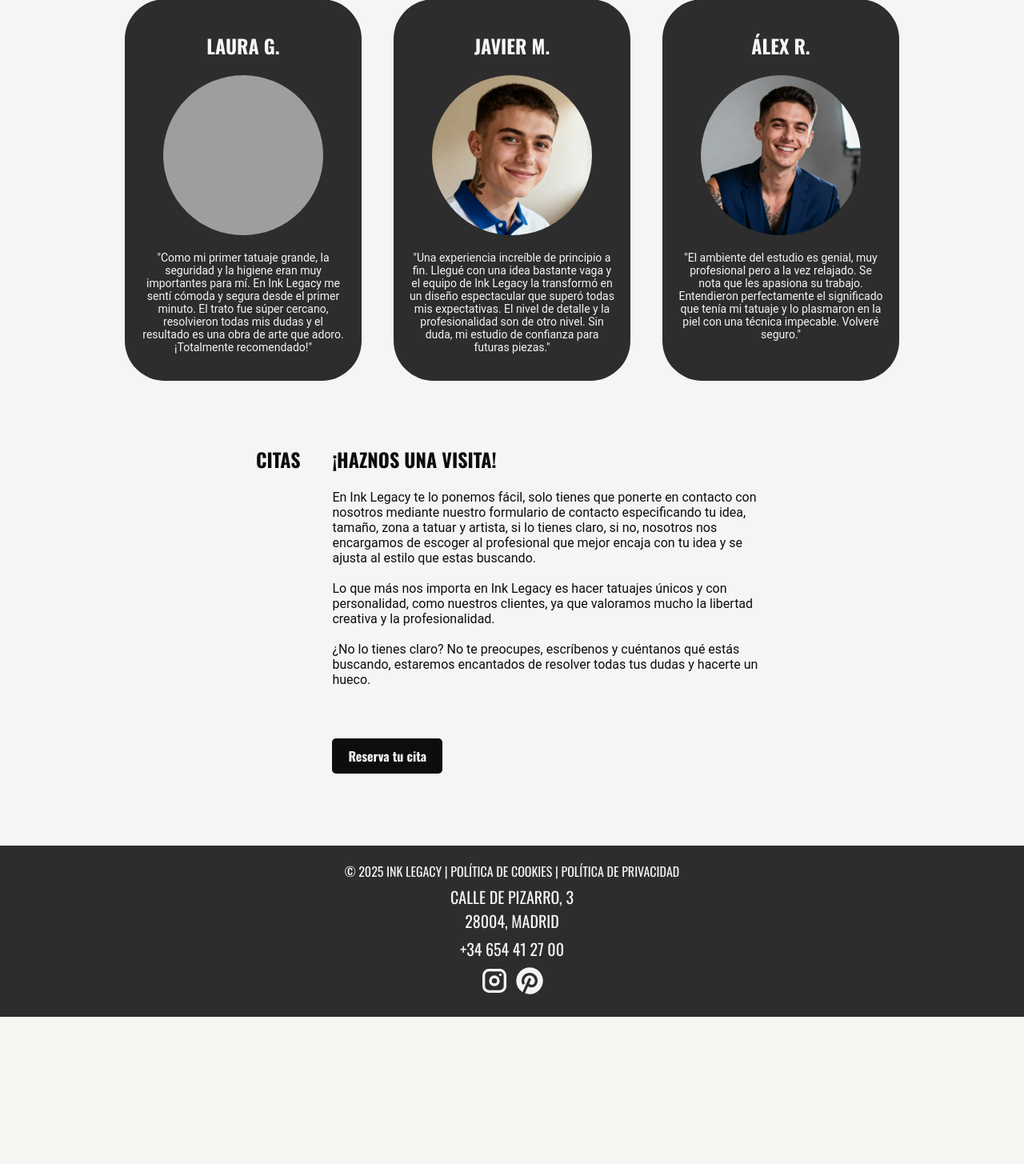
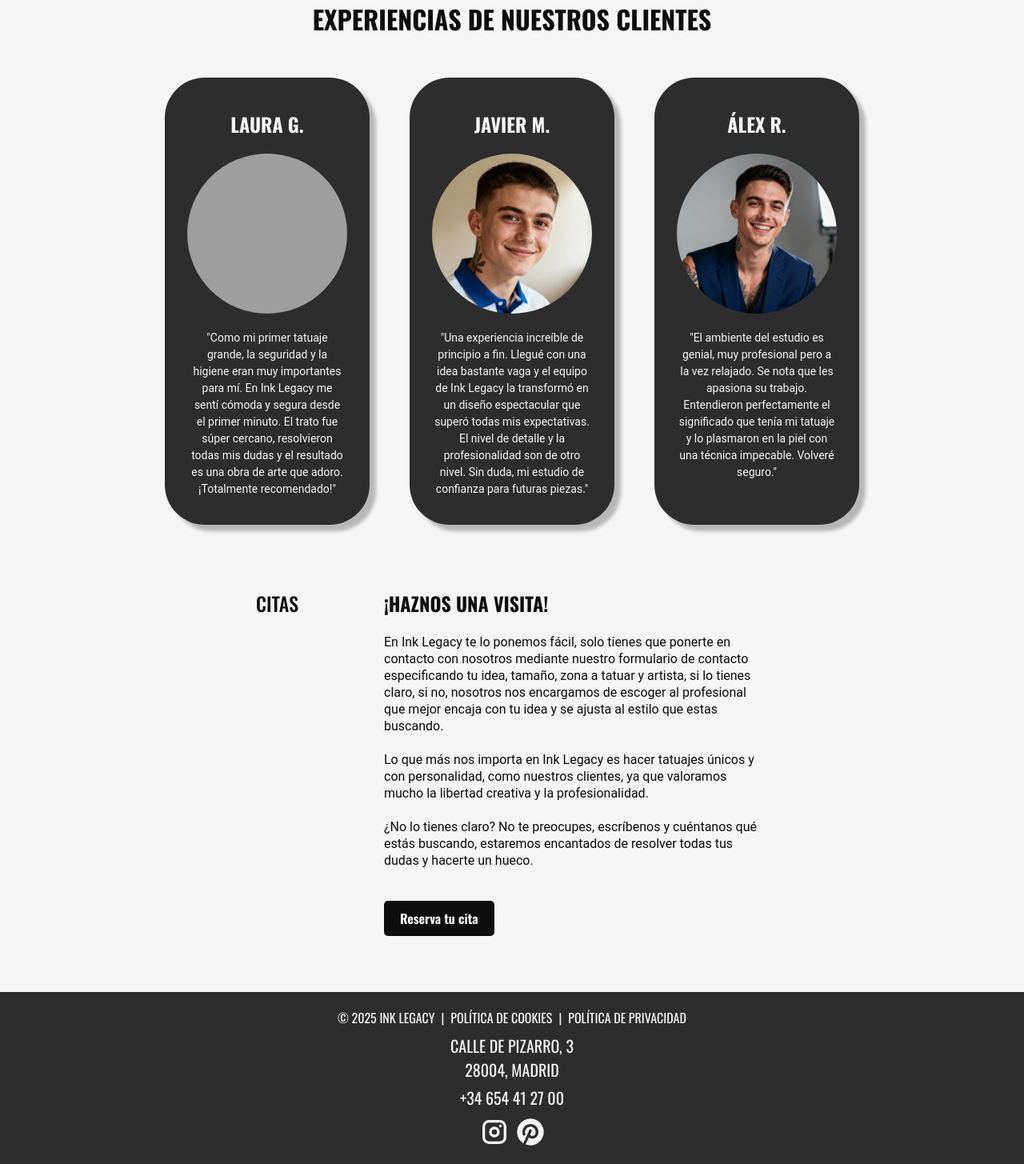
Before and after one commit to nachomf18/inklegacytattoo, a PHP site: page /html/index.html in a window 1280 px wide. Shown: the part 3217-4672 px from the top of the page at 80% size. Before the commit the page ends 4488 px from the top, so only its background shows below. Run offline with PHP 8.4, Linux system fonts and the light colour scheme; grey boxes are pictures that could not be loaded.

Commit message:
Organización de reglas

```diff
--- a/css/index.css
+++ b/css/index.css
@@ -1,3 +1,4 @@
+/* Global Styles */
 :root {
     --carbon-black: #0D0D0D;
     --bone-white: #F5F5F5;
@@ -18,20 +19,61 @@ body {
     font-family: 'Oswald', sans-serif;
 }
 
+/* Typography */
+h1 {
+    font-size: 32px;
+    line-height: 47px;
+}
+
+h2 {
+    font-size: 24px;
+    line-height: 36px;
+}
+
+h3 {
+    font-size: 20px;
+    line-height: 30px;
+}
+
+h4 {
+    font-size: 16px;
+    line-height: 21px;
+    margin: 0;
+    font-weight: normal;
+}
+
 p {
     font-family: 'Roboto', monospace;
+    font-size: 16px;
+    line-height: 21px;
 }
 
 a {
     color: var(--bone-white);
     text-decoration: none;
+    height: auto;
 }
 
+/* Button */
+button {
+    background-color: var(--carbon-black);
+    color: var(--bone-white);
+    border: none;
+    padding: 10px 20px;
+    font-size: 16px;
+    font-family: 'Oswald', sans-serif;
+    font-weight: bold;
+    border-radius: 5px;
+    cursor: pointer;
+}
+
+/* Navigation Bar */
 nav {
     position: fixed;
     top: 0;
     left: 0;
     right: 0;
+    z-index: 1;
     background-color: rgba(13, 13, 13, 0.85);
     color: var(--bone-white);
     padding: 5px 40px;
@@ -52,11 +94,51 @@ nav a {
     font-size: 20px;
 }
 
+/* Footer */
+footer {
+    background-color: var(--dark-gray);
+    color: var(--bone-white);
+    display: flex;
+    flex-direction: column;
+    gap: 8px;
+    position: relative;
+    bottom: 0;
+    left: 0;
+    right: 0;
+    text-align: center;
+    padding: 20px 0;
+}
+
+.legal-info {
+    display: flex;
+    justify-content: center;
+    align-items: center;
+    gap: 8px;
+}
+
+.contact-info {
+    display: flex;
+    flex-direction: column;
+    font-size: 20px;
+    gap: 5px;
+}
+
+.social-media {
+    display: flex;
+    justify-content: center;
+    align-items: center;
+    gap: 5px;
+}
+
+.social-media a {
+    height: 40px;
+}
+
+/* Specific Styles */
 section {
+    width: 100%;
     padding: 30px 0;
 }
-
-
 
 .hero {
     width: 100%;
@@ -71,15 +153,15 @@ section {
 }
 
 .section-content {
+    display: grid;
+    grid-template-columns: 25% 75%;
+    width: 50%;
     margin: 0 auto;
-    display: flex;
-    width: 50%;
-    gap: 20px;
-    margin-bottom: 60px;
+    margin-bottom: 40px;
 }
 
-.section-content > h2 {
-    width: 50%;
+.content-title {
+    font-weight: 500;
 }
 
 .section-images {
@@ -92,12 +174,16 @@ section {
     height: 100%;
 }
 
-.testimonials-container {
-    display: flex;
+.section-images a {
+    filter: saturate(0);
+}
+
+.cards-container {
+    display: grid;
+    grid-template-columns: repeat(3, 20%);
     justify-content: center;
-    width: 80%;
-    margin: 0 auto;
-    gap: 40px;
+    gap: 50px;
+    margin-top: 50px;
 }
 
 .card {
@@ -107,9 +193,9 @@ section {
     background-color: var(--dark-gray);
     color: var(--bone-white);
     text-align: center;
-    padding: 20px;
     border-radius: 50px;
-    width: 25%;
+    box-shadow: 8px 8px 4px rgba(0, 0, 0, 0.25);
+    padding: 20px 30px;
 }
 
 .card img {
@@ -121,44 +207,23 @@ section {
     margin-top: 20px;
 }
 
-button {
-    background-color: var(--carbon-black);
-    color: var(--bone-white);
-    border: none;
-    padding: 10px 20px;
-    font-size: 16px;
-    font-family: 'Oswald', sans-serif;
-    font-weight: bold;
-    border-radius: 5px;
-    cursor: pointer;
+/* Pseudoclasses */
+a:hover, a:focus {
+    color: var(--old-gold);
 }
 
-footer {
-    background-color: var(--dark-gray);
-    color: var(--bone-white);
-    text-align: center;
-    position: relative;
-    bottom: 0;
-    left: 0;
-    right: 0;
-    padding: 20px 0;
-}
-
-.contact-info {
-    display: flex;
-    flex-direction: column;
-    gap: 5px;
-    margin-top: 5px;
-    margin-bottom: 5px;
-    font-size: 20px;
-}
-
-/* Pseudo */
 section:first-of-type {
     padding: 0;
     margin: 0;
 }
 
-nav a:hover, footer a:hover {
-    color: var(--old-gold);
+.section-images a:hover {
+    filter: saturate(1);
+    transition: all 0.3s ease
 }
+
+button:hover {
+    background-color: var(--old-gold);
+    box-shadow: 5px 5px 8px rgba(0, 0, 0, 0.5);
+    transition: all 0.3s ease;
+}
--- a/html/index.html
+++ b/html/index.html
@@ -33,7 +33,7 @@
             </div>
 
             <div class="section-content">
-                <h2>NUESTRO ESTUDIO</h2>
+                <h2 class="content-title">NUESTRO ESTUDIO</h2>
                 <div>
                     <h2>INK LEGACY TATTOO STUDIO</h2>
                     <p>Ink Legacy Tattoo Studio nace en 2015, un estudio en el que Rubén Gómez ha juntado toda su pasión y respeto por el arte urbano del tatuaje en un solo espacio.
@@ -61,7 +61,7 @@
         <!--Sección Nuestro Equipo-->
         <section>
             <div class="section-content">
-                <h2>NUESTRO EQUIPO</h2>
+                <h2 class="content-title">NUESTRO EQUIPO</h2>
                 <div>
                     <h2>¿TIENES CLARO TU ESTILO?</h2>
                     <p>Ink Legacy reúne una gran variedad de artistas especialistas en su propio estilo, únicos, con muchos años de experiencia y una técnica excepcional.
@@ -91,7 +91,7 @@
                 <h1>EXPERIENCIAS DE NUESTROS CLIENTES</h1>
             </div>
 
-            <div class="testimonials-container">
+            <div class="cards-container">
                 <article class="card">
                     <h2>LAURA G.</h2>
                     <img src="../img/testimonios/laura.png" alt="Testimonio de Laura G." width="200" height="200">
@@ -115,7 +115,7 @@
         <!--Sección Citas-->
         <section>
             <div class="section-content">
-                <h2>CITAS</h2>
+                <h2 class="content-title">CITAS</h2>
                 <div>
                     <h2>¡HAZNOS UNA VISITA!</h2>
                     <p>En Ink Legacy te lo ponemos fácil, solo tienes que ponerte en contacto con nosotros mediante nuestro formulario de contacto especificando tu idea, tamaño, zona a tatuar y artista, si lo tienes claro, si no, nosotros nos encargamos de escoger al profesional que mejor encaja con tu idea y se ajusta al estilo que estas buscando.
@@ -124,7 +124,7 @@
                         <br><br>
                         ¿No lo tienes claro? No te preocupes, escríbenos y cuéntanos qué estás buscando, estaremos encantados de resolver todas tus dudas y hacerte un hueco.
                     </p>
-                    <br><br>
+                    <br>
                     <button>Reserva tu cita</button>
                 </div>
             </div>
@@ -133,20 +133,20 @@
 
     <!--Pie de página-->
     <footer>
-        <div>
-            <a href="#">© 2025 INK LEGACY</a> |
+        <div class="legal-info">
+            <h4>© 2025 INK LEGACY</h4> |
             <a href="#">POLÍTICA DE COOKIES</a> |
             <a href="#">POLÍTICA DE PRIVACIDAD</a>
         </div>
 
         <div class="contact-info">
-            <a href="https://maps.app.goo.gl/Qi53svSpk2oMX4r38">CALLE DE PIZARRO, 3 <br> 28004, MADRID</a>
+            <a href="https://maps.app.goo.gl/Qi53svSpk2oMX4r38">CALLE DE PIZARRO, 3<br>28004, MADRID</a>
             <a href="tel:+34654412700">+34 654 41 27 00</a>
         </div>
 
-        <div>
-            <a href="https://www.pinterest.com/"><svg xmlns="http://www.w3.org/2000/svg" width="40" height="40" viewBox="0 0 24 24" fill="none" stroke="currentColor" stroke-width="2" stroke-linecap="round" stroke-linejoin="round" class="icon icon-tabler icons-tabler-outline icon-tabler-brand-instagram"><path stroke="none" d="M0 0h24v24H0z" fill="none"/><path d="M4 8a4 4 0 0 1 4 -4h8a4 4 0 0 1 4 4v8a4 4 0 0 1 -4 4h-8a4 4 0 0 1 -4 -4z" /><path d="M9 12a3 3 0 1 0 6 0a3 3 0 0 0 -6 0" /><path d="M16.5 7.5v.01" /></svg></a>
-            <a href="https://www.instagram.com/"><svg xmlns="http://www.w3.org/2000/svg" width="40" height="40" viewBox="0 0 24 24" fill="currentColor" class="icon icon-tabler icons-tabler-filled icon-tabler-brand-pinterest"><path stroke="none" d="M0 0h24v24H0z" fill="none"/><path d="M17 3.34a10 10 0 0 1 -8.512 18.023l2.364 -5.315a3.5 3.5 0 0 0 2.398 .952c2.708 0 4.75 -2.089 4.75 -5a6 6 0 1 0 -11.64 2.041a1 1 0 1 0 1.88 -.682a4 4 0 1 1 7.76 -1.36c0 1.818 -1.156 3.001 -2.75 3.001c-.609 0 -1.153 -.361 -1.478 -1.022l1.142 -2.572a1 1 0 0 0 -1.828 -.812l-4.392 9.882a10 10 0 0 1 -4.694 -8.476l.005 -.324a10 10 0 0 1 14.995 -8.336" /></svg></a>
+        <div class="social-media">
+            <a href="https://www.instagram.com/"><svg xmlns="http://www.w3.org/2000/svg" width="40" height="40" viewBox="0 0 24 24" fill="none" stroke="currentColor" stroke-width="2" stroke-linecap="round" stroke-linejoin="round" class="icon icon-tabler icons-tabler-outline icon-tabler-brand-instagram"><path stroke="none" d="M0 0h24v24H0z" fill="none"/><path d="M4 8a4 4 0 0 1 4 -4h8a4 4 0 0 1 4 4v8a4 4 0 0 1 -4 4h-8a4 4 0 0 1 -4 -4z" /><path d="M9 12a3 3 0 1 0 6 0a3 3 0 0 0 -6 0" /><path d="M16.5 7.5v.01" /></svg></a>
+            <a href="https://www.pinterest.com/"><svg xmlns="http://www.w3.org/2000/svg" width="40" height="40" viewBox="0 0 24 24" fill="currentColor" class="icon icon-tabler icons-tabler-filled icon-tabler-brand-pinterest"><path stroke="none" d="M0 0h24v24H0z" fill="none"/><path d="M17 3.34a10 10 0 0 1 -8.512 18.023l2.364 -5.315a3.5 3.5 0 0 0 2.398 .952c2.708 0 4.75 -2.089 4.75 -5a6 6 0 1 0 -11.64 2.041a1 1 0 1 0 1.88 -.682a4 4 0 1 1 7.76 -1.36c0 1.818 -1.156 3.001 -2.75 3.001c-.609 0 -1.153 -.361 -1.478 -1.022l1.142 -2.572a1 1 0 0 0 -1.828 -.812l-4.392 9.882a10 10 0 0 1 -4.694 -8.476l.005 -.324a10 10 0 0 1 14.995 -8.336" /></svg></a>
         </div>
     </footer>
 </body>
```
